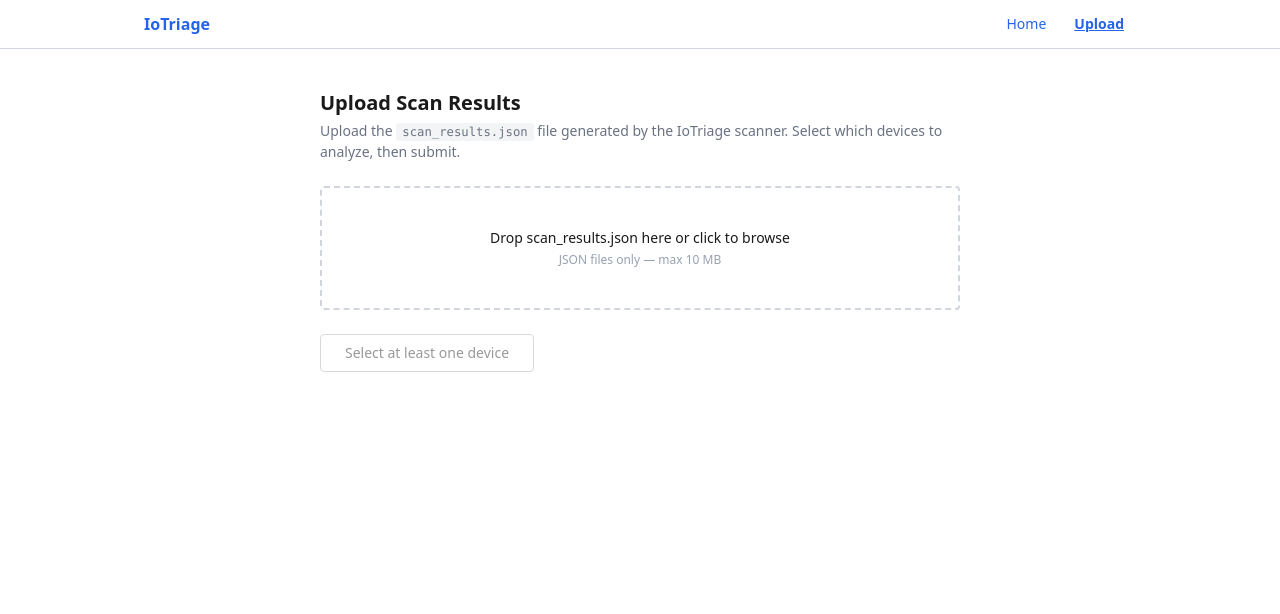
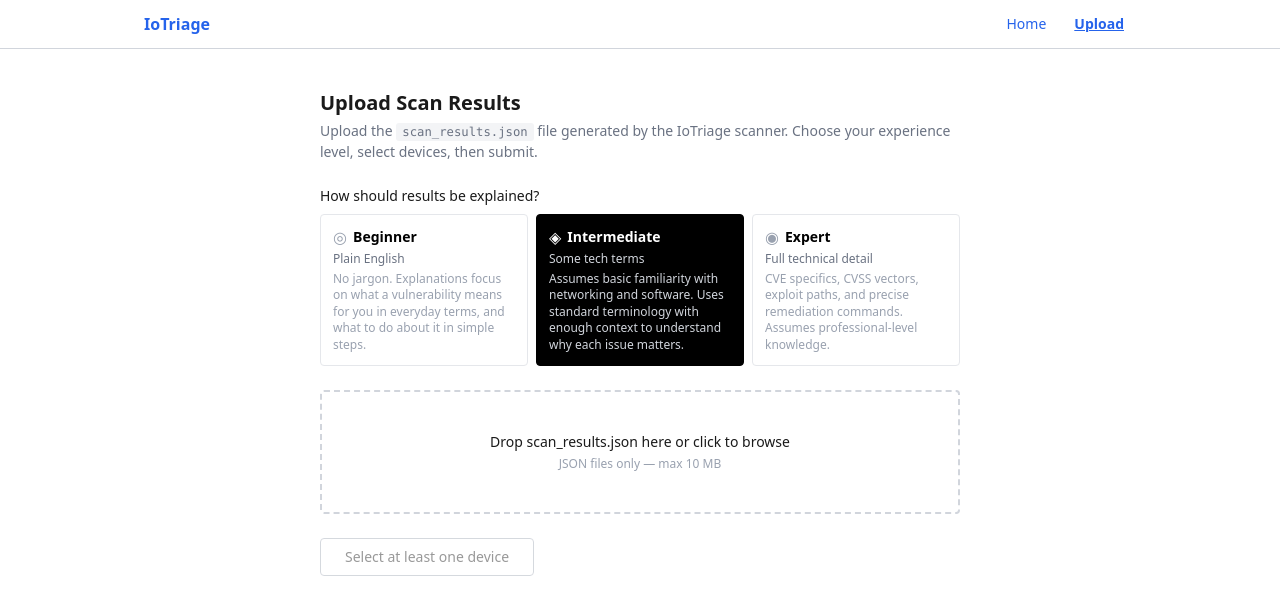
Before and after one commit to kagrawal6/Iotriage-Google-capstone, a React (Vite) app in the folder frontend/: page /upload in a window 1280 px wide. Shown: the top 614 px of the page. Built offline with nearby package versions, Linux system fonts and the light colour scheme.

Commit message:
working, but needs some tweaking

```diff
--- a/frontend/src/context/ScanContext.jsx
+++ b/frontend/src/context/ScanContext.jsx
@@ -7,7 +7,10 @@
  * Shared state for scan results across pages.
  *
  * Scan history is stored as an array of scan entries, each with:
- *   { id, createdAt, label, devices, vulnerabilities, chatHistory, deviceChats }
+ *   { id, createdAt, label, expertiseMode, devices, vulnerabilities, chatHistory, deviceChats }
+ *
+ * expertiseMode is one of: "beginner" | "intermediate" | "expert"
+ * It is set at upload time and used by the backend to tailor LLM output language.
  *
  * activeScanId tracks which scan is currently being viewed.
  * History is capped at MAX_HISTORY scans (oldest dropped on overflow).
@@ -47,6 +50,12 @@
   const chatHistory = activeScan?.chatHistory || [];
   const deviceChats = activeScan?.deviceChats || {};
 
+  /**
+   * The expertise mode for the currently active scan.
+   * Falls back to "intermediate" for scans stored before this field existed.
+   */
+  const expertiseMode = activeScan?.expertiseMode || "intermediate";
+
   // ── internal updater for the active scan entry ───────────────────────────
   const updateActiveScan = (updater) => {
     setScanHistory((prev) =>
@@ -55,7 +64,11 @@
   };
 
   // ── store a new scan (called after successful upload) ────────────────────
-  const storeScanResults = (results) => {
+  /**
+   * @param {object} results        - { devices, vulnerabilities } from the backend
+   * @param {string} mode           - "beginner" | "intermediate" | "expert"
+   */
+  const storeScanResults = (results, mode = "intermediate") => {
     setError(null);
     const id = generateId();
     const devices = results.devices || [];
@@ -65,6 +78,7 @@
       id,
       createdAt: new Date().toISOString(),
       label: buildLabel(devices),
+      expertiseMode: mode,
       devices,
       vulnerabilities,
       chatHistory: [],
@@ -73,7 +87,6 @@
 
     setScanHistory((prev) => {
       const updated = [newEntry, ...prev];
-      // Cap history length — drop oldest entries
       return updated.slice(0, MAX_HISTORY);
     });
     setActiveScanId(id);
@@ -96,7 +109,6 @@
   const deleteScan = (id) => {
     setScanHistory((prev) => prev.filter((s) => s.id !== id));
     if (activeScanId === id) {
-      // Activate the next most recent scan, or clear
       setScanHistory((prev) => {
         const remaining = prev.filter((s) => s.id !== id);
         setActiveScanId(remaining[0]?.id || null);
@@ -154,6 +166,7 @@
         scanResults,
         chatHistory,
         deviceChats,
+        expertiseMode,
         // history
         scanHistory,
         activeScanId,
--- a/frontend/src/pages/UploadPage.jsx
+++ b/frontend/src/pages/UploadPage.jsx
@@ -26,7 +26,7 @@
   const version = parts[5];
   const hasVersion = version && version !== "*" && version !== "-";
 
-  // Capitalize each word
+    // Capitalize each word
   const cap = (s) => s.replace(/\b\w/g, (c) => c.toUpperCase());
 
   // Avoid redundancy like "Linux Linux Kernel" → "Linux Kernel"
@@ -98,12 +98,42 @@
   return [ip, services, portCount].filter(Boolean).join(" · ");
 }
 
+// ─── Expertise mode config ────────────────────────────────────────────────────
+
+const EXPERTISE_MODES = [
+  {
+    id: "beginner",
+    label: "Beginner",
+    icon: "◎",
+    tagline: "Plain English",
+    description:
+      "No jargon. Explanations focus on what a vulnerability means for you in everyday terms, and what to do about it in simple steps.",
+  },
+  {
+    id: "intermediate",
+    label: "Intermediate",
+    icon: "◈",
+    tagline: "Some tech terms",
+    description:
+      "Assumes basic familiarity with networking and software. Uses standard terminology with enough context to understand why each issue matters.",
+  },
+  {
+    id: "expert",
+    label: "Expert",
+    icon: "◉",
+    tagline: "Full technical detail",
+    description:
+      "CVE specifics, CVSS vectors, exploit paths, and precise remediation commands. Assumes professional-level knowledge.",
+  },
+];
+
 export default function UploadPage() {
   const navigate = useNavigate();
   const { storeScanResults, isLoading, setIsLoading, error, setError } =
     useScan();
   const [parsedData, setParsedData] = useState(null);
   const [selectedIps, setSelectedIps] = useState(new Set());
+  const [expertiseMode, setExpertiseMode] = useState("intermediate");
 
   const getIp = (device) => device.ip_address || device.ipAddress || "";
 
@@ -140,8 +170,9 @@
     setError(null);
 
     try {
-      const results = await uploadScan(devicesToAnalyze);
-      storeScanResults(results);
+      // expertiseMode is passed to the backend so the LLM can tailor its language
+      const results = await uploadScan(devicesToAnalyze, expertiseMode);
+      storeScanResults(results, expertiseMode);
       navigate("/results");
     } catch (err) {
       setError(err.message);
@@ -157,10 +188,47 @@
     <div className="max-w-2xl mx-auto px-4 py-10">
       <h1 className="text-xl font-bold mb-1">Upload Scan Results</h1>
       <p className="text-sm text-gray-500 mb-6">
-        Upload the <code>scan_results.json</code> file generated by the IoTriage
-        scanner. Select which devices to analyze, then submit.
+        Upload the <code>scan_results.json</code> file generated by the IoTriage scanner.
+        Choose your experience level, select devices, then submit.
       </p>
 
+      {/* ── Expertise Mode Selector ── */}
+      <div className="mb-6">
+        <p className="text-sm font-medium mb-2">How should results be explained?</p>
+        <div className="grid grid-cols-3 gap-2">
+          {EXPERTISE_MODES.map((mode) => {
+            const isSelected = expertiseMode === mode.id;
+            return (
+              <button
+                key={mode.id}
+                onClick={() => setExpertiseMode(mode.id)}
+                className={`
+                  text-left rounded border p-3 transition-all
+                  ${isSelected
+                    ? "border-black bg-black text-white"
+                    : "border-gray-200 hover:border-gray-400 bg-white text-black"
+                  }
+                `}
+              >
+                <div className="flex items-center gap-1.5 mb-1">
+                  <span className={`text-base leading-none ${isSelected ? "text-white" : "text-gray-400"}`}>
+                    {mode.icon}
+                  </span>
+                  <span className="text-sm font-semibold">{mode.label}</span>
+                </div>
+                <p className={`text-xs font-medium mb-1 ${isSelected ? "text-gray-300" : "text-gray-500"}`}>
+                  {mode.tagline}
+                </p>
+                <p className={`text-xs leading-snug ${isSelected ? "text-gray-300" : "text-gray-400"}`}>
+                  {mode.description}
+                </p>
+              </button>
+            );
+          })}
+        </div>
+      </div>
+
+      {/* ── File Uploader ── */}
       <FileUploader onFileLoaded={handleFileLoaded} isLoading={isLoading} />
 
       {/* Device Selection */}
```
Also changed, not shown: 1 other file (tests, documents, lock files or other folders).
